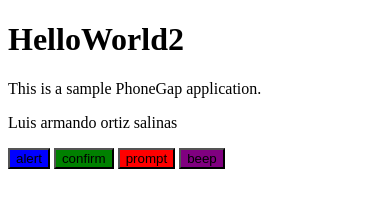
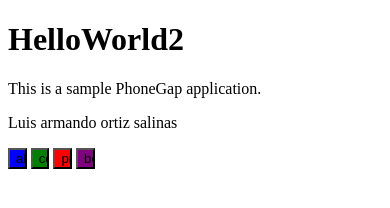
Before and after one commit to Chompicrew/holamundo02_06-11-2019, a plain HTML site: page index.html in a window 390 px wide. Drawn offline with Linux system fonts and the light colour scheme; some packages are replaced by stand-ins of ours.

Commit message:
Update style.css

```diff
--- a/style.css
+++ b/style.css
@@ -1,15 +1,19 @@
 .but{
 background:blue;
+  width: 5%;
 }
 
 .but1{
 background:green;
+  width: 5%;
 
 }
 .but2{
 background:red;
+  width: 5%;
 }
 
 .but3{
 background:purple;
+  width: 5%;
 }
```
